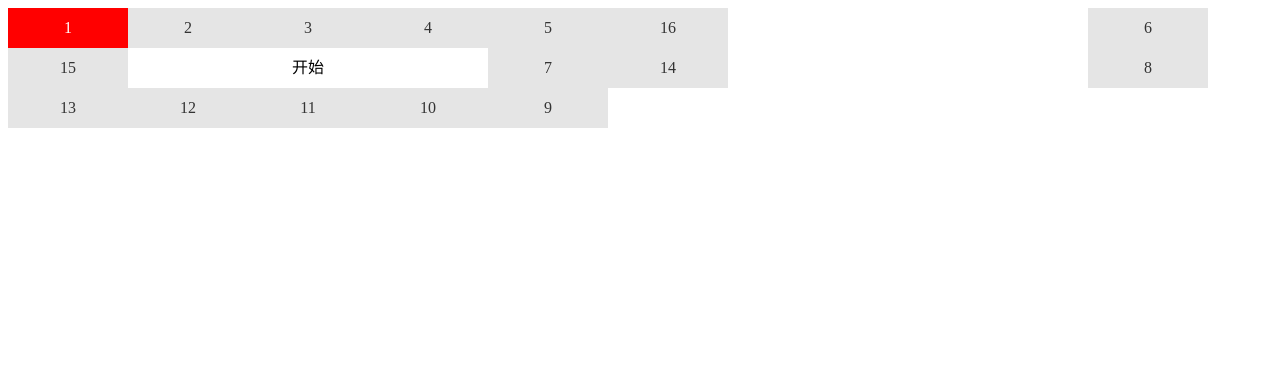
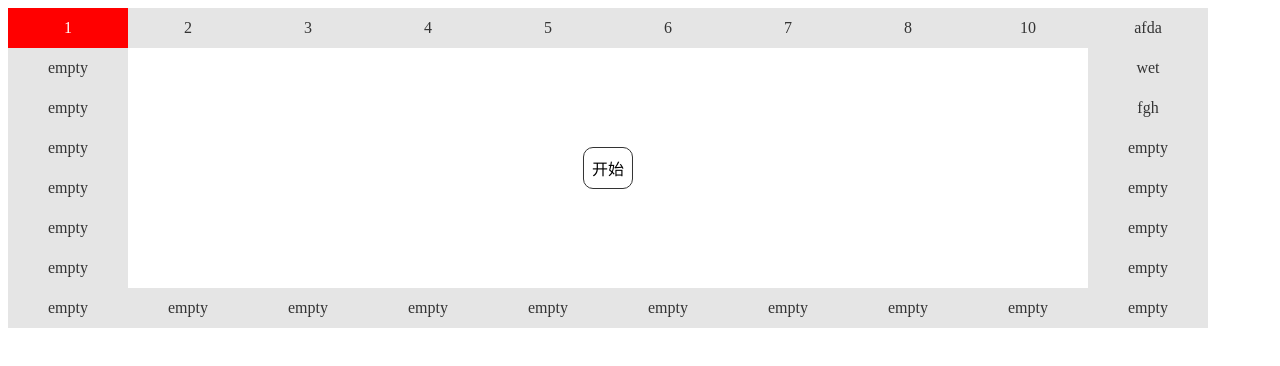
Before and after one commit to yuanyayi/FE-Lab, a plain HTML site: page 方形走马灯.html in a window 1280 px wide. Drawn offline with Linux system fonts and the light colour scheme.

Commit message:
真正傻瓜式的方形摇奖器

```diff
--- a/script/running-horse-lantern.js
+++ b/script/running-horse-lantern.js
@@ -1,10 +1,24 @@
-function runningHorseLantern(el, col, row) {
-  if(!el) return false
-  if(!row) row = col
+function runningHorseLantern(el, col, row, dur, contentArr) {
+  // 需要容器元素
+  if (!el) return false
+  // init
+  el.append('<li class="cur"></li>')
+  el.width(col * el.children().eq(0).width())
+  // 默认为方形
+  if (!row) row = col
+  // 创建DOM
+  let tempLi = ''
+  for (let i = 1; i < col * row; i++) {
+    tempLi += '<li></li>'
+  }
+  tempLi += '<div class="play start">开始</div>'
+  el.append(tempLi)
+  // 动作按钮
   let play = el.find('.play')
   play.html('开始').attr('selectable', 'false')
   let timer = {}
 
+  // 生成参与显示的元素索引值
   function getIndexlist(col, row) {
     let indexlist = []
     for (let i = 0; i < col; i++) {
@@ -21,13 +35,22 @@ function runningHorseLantern(el, col, row) {
     }
     return indexlist
   }
+  // 标识参与跑马的元素
   let indexlist = getIndexlist(col, row)
-  indexlist.map((index) => {
-    el.children('li').eq(index).addClass('item')
-  })
+  if (contentArr){
+    indexlist.map((index, i) => {
+      el.children('li').eq(index).addClass('item').text(contentArr[i] || 'empty')
+    })
+  }else{
+    indexlist.map((index, i) => {
+      el.children('li').eq(index).addClass('item')
+    })
+  }
+
   let cur = 0
-
-  play.on('click', function() {
+  let duraction = parseInt(dur) > 0 ? parseInt(dur) : 100
+  // 动作按钮行为
+  play.on('click', function () {
     if ($(this).hasClass('start')) {
       $(this).removeClass('start').html('暂停')
       timer = setInterval(() => {
@@ -35,7 +58,7 @@ function runningHorseLantern(el, col, row) {
         cur < indexlist.length ? '' : cur = 0
         el.find('.cur').removeClass('cur').parent()
           .children('li').eq(indexlist[cur]).addClass('cur')
-      }, 100)
+      }, duraction)
     } else {
       $(this).addClass('start').html('开始')
       clearInterval(timer)
--- a/方形走马灯.html
+++ b/方形走马灯.html
@@ -11,11 +11,14 @@
       padding: 0;
       margin: 0;
       list-style: none;
+      position: relative;
     }
+
     .running-horse-lantern .item {
       background: #e5e5e5;
       color: #333;
     }
+
     .running-horse-lantern li {
       box-sizing: border-box;
       width: 120px;
@@ -24,50 +27,40 @@
       text-align: center;
       line-height: 40px;
     }
+
     .running-horse-lantern li.cur {
       background: red;
       color: white;
     }
-  .running-horse-lantern li.play {
+
+    .running-horse-lantern .play {
+      padding: .5em;
+      border: 1px solid #333;
+      border-radius: 10px;
       cursor: pointer;
+      position: absolute;
+      left: 50%;
+      top: 50%;
+      transform: translate(-50%, -50%);
     }
 
+    .running-horse-lantern .play:hover {
+      box-shadow: 5px 3px 5px #dedede;
+    }
+
+    .running-horse-lantern .play:active {
+      box-shadow: none;
+    }
   </style>
   <script type="text/javascript" src="./script/jquery-3.3.1.min.js"></script>
   <script type="text/javascript" src="./script/running-horse-lantern.js"></script>
 </head>
 
 <body>
-  <ul class="running-horse-lantern r1">
-    <li class="cur">1</li>
-    <li>2</li>
-    <li>3</li>
-    <li>4</li>
-    <li>5</li>
-    <li>16</li>
-    <li></li>
-    <li></li>
-    <li></li>
-    <li>6</li>
-    <li>15</li>
-    <li></li>
-    <li class="play start"></li>
-    <li></li>
-    <li>7</li>
-    <li>14</li>
-    <li></li>
-    <li></li>
-    <li></li>
-    <li>8</li>
-    <li>13</li>
-    <li>12</li>
-    <li>11</li>
-    <li>10</li>
-    <li>9</li>
-  </ul>
+  <ul class="running-horse-lantern r1"></ul>
 </body>
 <script type="text/javascript">
-let a = runningHorseLantern($('.r1'), 5)
+  let a = runningHorseLantern($('.r1'), 10, 8, 100, [1, 2, 3, 4, 5, 6, 7, 8, 10,'afda','wet','fgh'])
 </script>
 
 </html>
```
Lines whose indentation alone changed are shown as unchanged.
